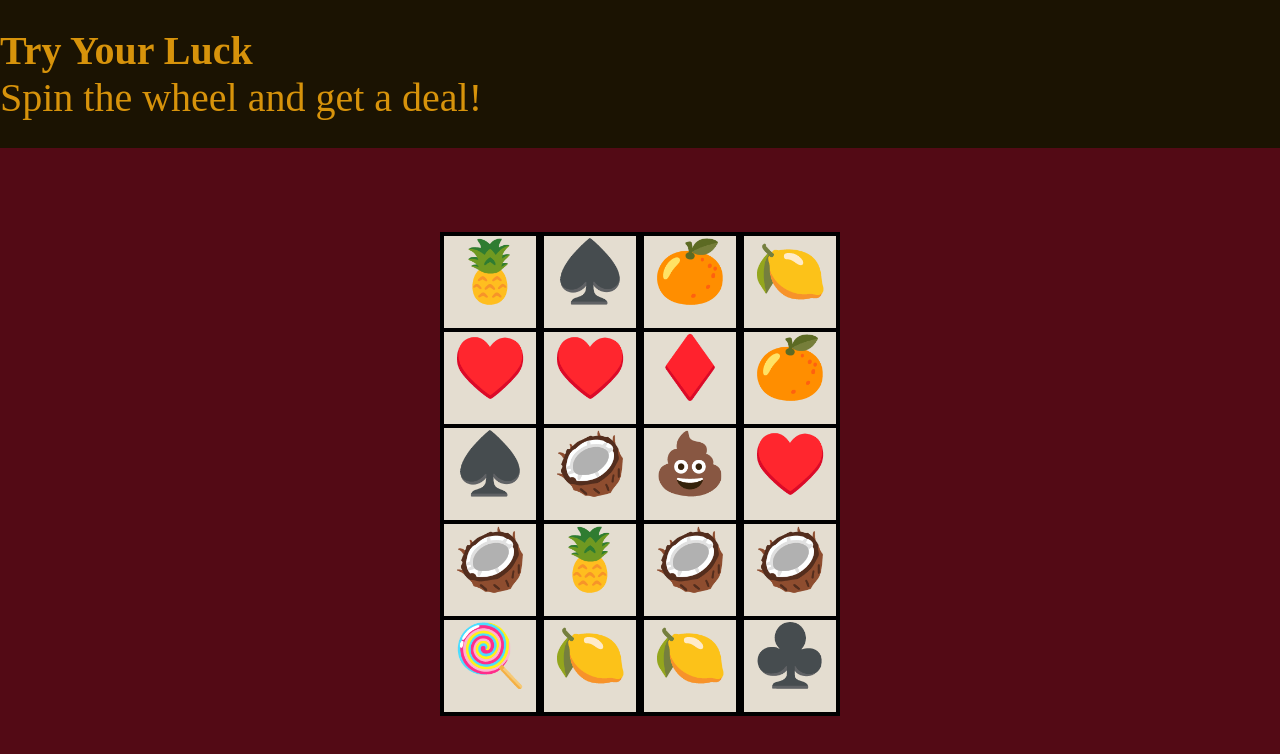
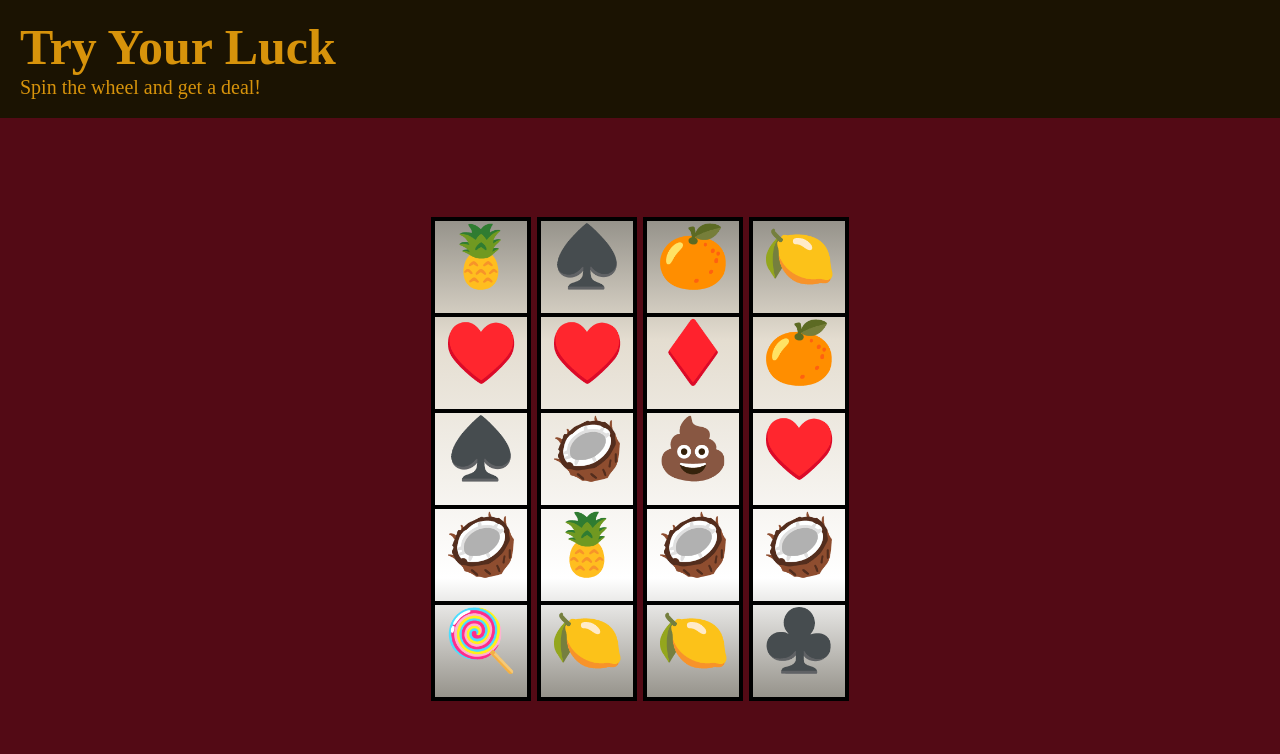
Before and after one commit to vschweitzer/drunk_bandit, a plain HTML site: page index.html in a window 1280 px wide. Drawn offline with Linux system fonts and the light colour scheme.

Commit message:
Add gradient to slot wheels

```diff
--- a/main.css
+++ b/main.css
@@ -13,6 +13,7 @@ html, body {
 header {
     color: #d7930b;
     background-color: #1b1302;
+    padding: 0.25rem 1rem;
 }
 
 main {
@@ -28,7 +29,11 @@ h1, h2, h3, h4, h5, h6 {
 
 h1 {
     font-weight: normal;
+    font-size: 1rem;
+}
 
+h1 strong {
+    font-size: 2.5rem;
 }
 
 .slot {
@@ -37,7 +42,11 @@ h1 {
     align-items: center;
     text-align: center;
     font-size: 3rem;
-    background-color: #e4ddd0;
+
+    background: rgb(150,147,139);
+    background: linear-gradient(0deg, rgba(150,147,139,1) 0%, rgba(255,255,255,1) 25%, rgba(228,221,208,1) 75%, rgba(150,147,139,1) 100%);
+
+    margin: 0 0.15rem;
 }
 
 .field {
```
